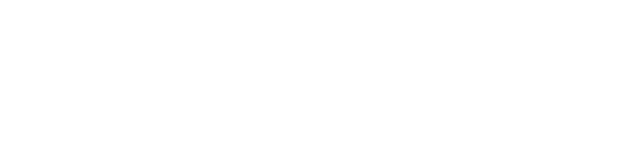
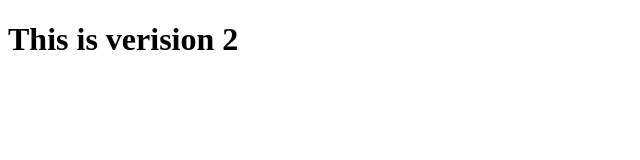
Before and after one commit to NileshKumarDhal/myrepo, a plain HTML site: page index.html in a window 1280 px wide. Shown: the whole page, without its empty margins (0-640 px from the left). Drawn offline with Linux system fonts and the light colour scheme.

Commit message:
This is version 2

```diff
--- a/index.html
+++ b/index.html
@@ -6,6 +6,6 @@
     <title>Document</title>
 </head>
 <body>
-
+   <h1>This is verision 2</h1>
 </body>
 </html>
```
